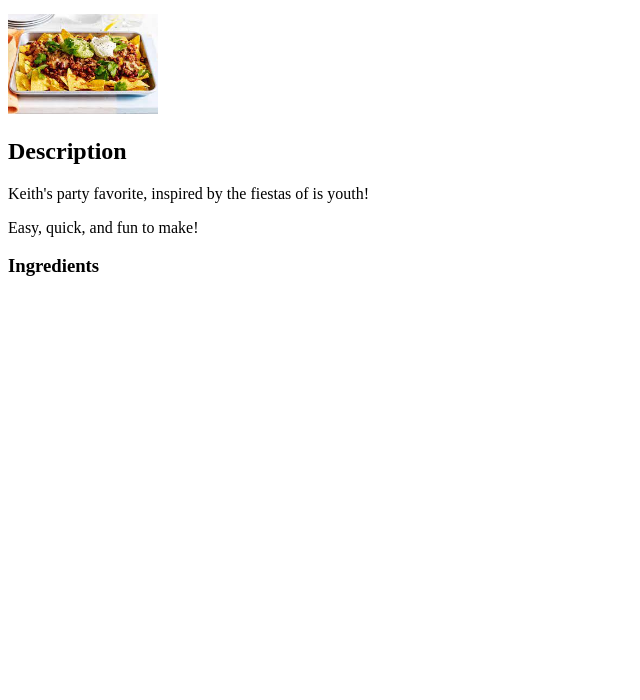
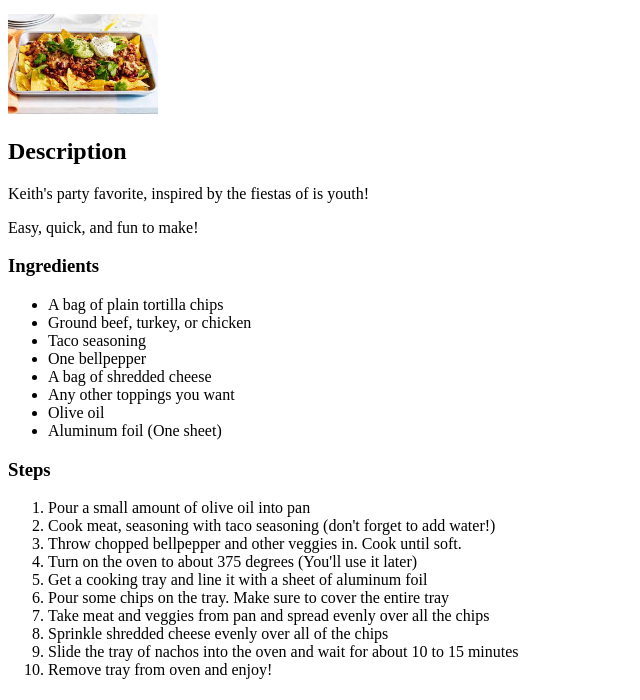
Before and after one commit to KgitWH21/odin-recipes, a plain HTML site: page recipes/keith_nachos.html in a window 1280 px wide. Shown: the part 100-800 px from the top of the page, without its empty margins (0-640 px from the left). Drawn offline with Linux system fonts and the light colour scheme.

Commit message:
Write nacho ingredients and steps.

```diff
--- a/recipes/keith_nachos.html
+++ b/recipes/keith_nachos.html
@@ -18,3 +18,28 @@
     <p>Easy, quick, and fun to make!</p>
 
     <h3>Ingredients</h3>
+
+    <ul>
+        <li>A bag of plain tortilla chips</li>
+        <li>Ground beef, turkey, or chicken</li>
+        <li>Taco seasoning</li>
+        <li>One bellpepper</li>
+        <li>A bag of shredded cheese</li>
+        <li>Any other toppings you want</li>
+        <li>Olive oil</li>
+        <li>Aluminum foil (One sheet)</li>
+    </ul>
+
+    <h3>Steps</h3>
+    <ol>
+        <li>Pour a small amount of olive oil into pan</li>
+        <li>Cook meat, seasoning with taco seasoning (don't forget to add water!)</li>
+        <li>Throw chopped bellpepper and other veggies in. Cook until soft.</li>
+        <li>Turn on the oven to about 375 degrees (You'll use it later)</li>
+        <li>Get a cooking tray and line it with a sheet of aluminum foil</li>
+        <li>Pour some chips on the tray. Make sure to cover the entire tray</li>
+        <li>Take meat and veggies from pan and spread evenly over all the chips</li>
+        <li>Sprinkle shredded cheese evenly over all of the chips</li>
+        <li>Slide the tray of nachos into the oven and wait for about 10 to 15 minutes</li>
+        <li>Remove tray from oven and enjoy!</li>
+    </ol>
```
